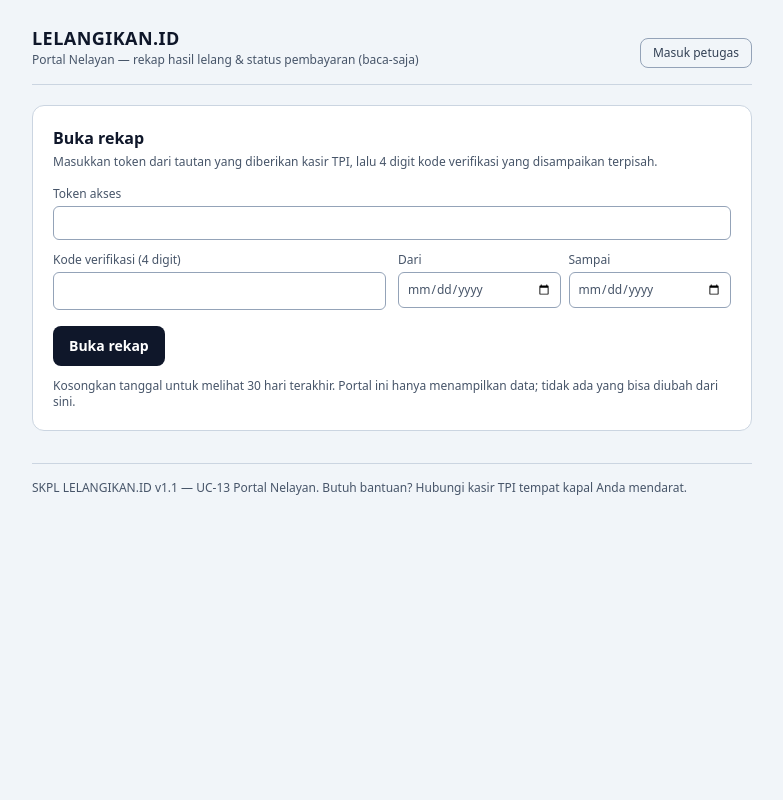
After one commit to Wasdabyx/LelangIkan.id, a Laravel app: page /portal-nelayan in a window 1280 px wide. The commit adds this page. Shown: the whole page, without its empty margins (248-1031 px from the left). Run offline with Laravel 12, Linux system fonts and the light colour scheme; style sheets or scripts are compiled from the project's sources; parts of the project's set-up code (start-up, migrations or seed data) failed here and were passed over.

Commit message:
Penambahan portal settlement nelayan

```diff
--- /dev/null
+++ b/sipeli-backend/app/Http/Controllers/Web/PortalNelayanWebController.php
@@ -0,0 +1,60 @@
+<?php
+
+namespace App\Http\Controllers\Web;
+
+use App\Http\Controllers\Controller;
+use App\Services\PortalNelayanService;
+use Illuminate\Http\Request;
+
+/**
+ * UC-13 / FR-56..FR-60: portal nelayan versi web (baca-saja, tanpa masuk).
+ * Akses memakai token pada tautan + verifikasi 4 digit yang disampaikan kasir secara terpisah.
+ * Halaman ini hanya menampilkan rekap hasil lelang dan status pembayaran; tidak ada aksi tulis.
+ */
+class PortalNelayanWebController extends Controller
+{
+    public function __construct(private PortalNelayanService $layanan)
+    {
+    }
+
+    /** GET /portal-nelayan : formulir token + kode */
+    public function formulir(Request $request)
+    {
+        return view('web.portal-nelayan', [
+            'rekap' => null,
+            'token' => (string) $request->query('token', ''),
+            'kode'  => '',
+            'dari'  => '',
+            'sampai' => '',
+        ]);
+    }
+
+    /** POST /portal-nelayan : buka rekap */
+    public function tampil(Request $request)
+    {
+        $data = $request->validate([
+            'token'  => ['required', 'string'],
+            'kode'   => ['required', 'string', 'size:4'],
+            'dari'   => ['nullable', 'date'],
+            'sampai' => ['nullable', 'date', 'after_or_equal:dari'],
+        ], [
+            'token.required'  => 'Token akses wajib diisi (ada pada tautan dari kasir).',
+            'kode.required'   => 'Kode verifikasi 4 digit wajib diisi.',
+            'kode.size'       => 'Kode verifikasi terdiri atas 4 digit.',
+            'sampai.after_or_equal' => 'Tanggal akhir tidak boleh lebih awal daripada tanggal awal.',
+        ]);
+
+        // Validasi token/kode/kedaluwarsa dijalankan PortalNelayanService (sama dengan jalur API),
+        // sehingga pesan "tautan tidak dikenali / kedaluwarsa / kode tidak sesuai" juga sama.
+        $tautan = $this->layanan->buka($data['token'], $data['kode']);
+        $rekap = $this->layanan->rekap($tautan->pemilik, $data['dari'] ?? null, $data['sampai'] ?? null);
+
+        return view('web.portal-nelayan', [
+            'rekap'  => $rekap,
+            'token'  => $data['token'],
+            'kode'   => $data['kode'],
+            'dari'   => $data['dari'] ?? $rekap['periode']['dari'],
+            'sampai' => $data['sampai'] ?? $rekap['periode']['sampai'],
+        ]);
+    }
+}
--- /dev/null
+++ b/sipeli-backend/resources/views/web/portal-nelayan.blade.php
@@ -0,0 +1,182 @@
+@php use App\Support\Tampilan; @endphp
+<!DOCTYPE html>
+<html lang="id">
+<head>
+    <meta charset="utf-8">
+    <meta name="viewport" content="width=device-width, initial-scale=1">
+    <title>Portal Nelayan &middot; LELANGIKAN.ID</title>
+    @vite(['resources/css/app.css'])
+</head>
+<body class="min-h-screen bg-slate-100 text-slate-800 antialiased">
+<div class="mx-auto max-w-3xl px-4 py-6 sm:px-6">
+    <header class="flex flex-wrap items-end justify-between gap-3 border-b border-slate-300 pb-4">
+        <div>
+            <div class="text-lg font-semibold tracking-wide text-slate-900">LELANGIKAN.ID</div>
+            <div class="text-xs text-slate-600">Portal Nelayan &mdash; rekap hasil lelang &amp; status pembayaran (baca-saja)</div>
+        </div>
+        <a href="{{ route('web.masuk') }}" class="rounded-lg border border-slate-400 px-3 py-1.5 text-xs font-medium text-slate-700 hover:bg-white">Masuk petugas</a>
+    </header>
+
+    @if (session('sukses'))
+        <div class="mt-4 rounded-xl border border-emerald-600 bg-emerald-50 px-4 py-3 text-sm text-emerald-900">{{ session('sukses') }}</div>
+    @endif
+    @if ($errors->any())
+        <div class="mt-4 rounded-xl border border-rose-600 bg-rose-50 px-4 py-3 text-sm text-rose-900">
+            <div class="font-semibold">Portal belum dapat dibuka:</div>
+            <ul class="mt-1 list-inside list-disc">
+                @foreach ($errors->all() as $pesan)
+                    <li>{{ $pesan }}</li>
+                @endforeach
+            </ul>
+        </div>
+    @endif
+
+    {{-- Formulir akses: token dari tautan kasir + kode 4 digit yang disampaikan terpisah (FR-59) --}}
+    <form method="POST" action="{{ route('web.portal.buka') }}" class="mt-5 rounded-xl border border-slate-300 bg-white p-5">
+        @csrf
+        <h1 class="text-base font-semibold text-slate-900">Buka rekap</h1>
+        <p class="mt-1 text-xs text-slate-600">
+            Masukkan token dari tautan yang diberikan kasir TPI, lalu 4 digit kode verifikasi yang disampaikan terpisah.
+        </p>
+        <div class="mt-4 grid gap-3 sm:grid-cols-2">
+            <label class="block text-xs text-slate-600 sm:col-span-2">
+                Token akses
+                <input name="token" value="{{ $token }}" required
+                       class="mt-1 w-full rounded-md border border-slate-400 px-3 py-2 font-mono text-xs">
+            </label>
+            <label class="block text-xs text-slate-600">
+                Kode verifikasi (4 digit)
+                <input name="kode" value="{{ $kode }}" required inputmode="numeric" maxlength="4" pattern="[0-9]{4}"
+                       class="mt-1 w-full rounded-md border border-slate-400 px-3 py-2 text-sm tracking-[0.4em]">
+            </label>
+            <div class="grid grid-cols-2 gap-2">
+                <label class="block text-xs text-slate-600">
+                    Dari
+                    <input type="date" name="dari" value="{{ $dari }}" class="mt-1 w-full rounded-md border border-slate-400 px-2 py-2 text-xs">
+                </label>
+                <label class="block text-xs text-slate-600">
+                    Sampai
+                    <input type="date" name="sampai" value="{{ $sampai }}" class="mt-1 w-full rounded-md border border-slate-400 px-2 py-2 text-xs">
+                </label>
+            </div>
+        </div>
+        <button class="mt-4 w-full rounded-lg bg-slate-900 px-4 py-2.5 text-sm font-semibold text-white hover:bg-slate-800 sm:w-auto">
+            Buka rekap
+        </button>
+        <p class="mt-3 text-xs text-slate-600">
+            Kosongkan tanggal untuk melihat 30 hari terakhir. Portal ini hanya menampilkan data; tidak ada yang bisa diubah dari sini.
+        </p>
+    </form>
+
+    @if ($rekap)
+        {{-- Identitas pemilik (FR-56) --}}
+        <div class="mt-5 rounded-xl border border-slate-300 bg-white p-5">
+            <div class="flex flex-wrap items-start justify-between gap-2">
+                <div>
+                    <div class="text-xs uppercase tracking-wide text-slate-600">Pemilik kapal</div>
+                    <div class="text-lg font-semibold text-slate-900">{{ $rekap['pemilik']['nama'] }}</div>
+                    <div class="text-xs text-slate-600">Rekening {{ $rekap['pemilik']['no_rekening'] ?? '-' }}</div>
+                </div>
+                <div class="text-right text-xs text-slate-600">
+                    Periode<br>
+                    <span class="font-semibold text-slate-900">{{ Tampilan::tanggal($rekap['periode']['dari']) }} &ndash; {{ Tampilan::tanggal($rekap['periode']['sampai']) }}</span>
+                </div>
+            </div>
+
+            <dl class="mt-4 grid gap-3 sm:grid-cols-3">
+                <div class="rounded-lg bg-slate-50 p-3">
+                    <dt class="text-xs text-slate-600">Nilai jual (bruto)</dt>
+                    <dd class="text-lg font-semibold text-slate-900">{{ Tampilan::rupiah($rekap['ringkasan']['total_bruto']) }}</dd>
+                </div>
+                <div class="rounded-lg bg-emerald-50 p-3">
+                    <dt class="text-xs text-emerald-800">Hak bersih nelayan</dt>
+                    <dd class="text-lg font-semibold text-emerald-900">{{ Tampilan::rupiah($rekap['ringkasan']['total_netto']) }}</dd>
+                </div>
+                <div class="rounded-lg bg-slate-50 p-3">
+                    <dt class="text-xs text-slate-600">Sudah dibayarkan</dt>
+                    <dd class="text-lg font-semibold text-slate-900">{{ Tampilan::rupiah($rekap['ringkasan']['total_dibayar']) }}</dd>
+                    <dd class="text-xs text-rose-700">Belum dibayar {{ Tampilan::rupiah($rekap['ringkasan']['belum_dibayar']) }}</dd>
+                </div>
+            </dl>
+            <p class="mt-3 text-xs text-slate-600">{{ $rekap['ringkasan']['catatan'] }}</p>
+        </div>
+
+        {{-- Rincian per kedatangan + unduhan bukti (FR-57, FR-58, FR-60) --}}
+        <div class="mt-5 space-y-3">
+            @forelse ($rekap['kedatangan'] as $k)
+                <div class="rounded-xl border border-slate-300 bg-white p-4">
+                    <div class="flex flex-wrap items-start justify-between gap-2">
+                        <div>
+                            <div class="text-sm font-semibold text-slate-900">{{ $k['nomor_kedatangan'] }} &middot; {{ $k['nama_kapal'] }}</div>
+                            <div class="text-xs text-slate-600">{{ Tampilan::tanggal($k['tanggal']) }} &middot; {{ $k['jumlah_lot'] }} lot terjual</div>
+                        </div>
+                        <span class="rounded-full px-2.5 py-0.5 text-xs font-semibold {{ Tampilan::warnaStatus($k['status_bayar']) }}">{{ $k['status_bayar'] }}</span>
+                    </div>
+
+                    <dl class="mt-3 grid grid-cols-2 gap-2 text-xs sm:grid-cols-4">
+                        <div><dt class="text-slate-600">Bruto</dt><dd class="font-semibold text-slate-900">{{ Tampilan::rupiah($k['total_bruto']) }}</dd></div>
+                        <div><dt class="text-slate-600">Retribusi</dt><dd class="font-semibold text-rose-700">&minus;{{ Tampilan::rupiah($k['potongan_retribusi']) }}</dd></div>
+                        <div><dt class="text-slate-600">Potongan lain</dt><dd class="font-semibold text-rose-700">&minus;{{ Tampilan::rupiah($k['potongan_lain']) }}</dd></div>
+                        <div><dt class="text-slate-600">Netto</dt><dd class="font-semibold text-emerald-800">{{ Tampilan::rupiah($k['total_netto']) }}</dd></div>
+                    </dl>
+                    <div class="mt-2 text-xs text-slate-600">
+                        Dibayar {{ Tampilan::rupiah($k['total_dibayar']) }} &middot; sisa {{ Tampilan::rupiah($k['sisa']) }}
+                        @if ($k['tanggal_bayar'])
+                            &middot; dicairkan {{ $k['tanggal_bayar'] }} ({{ $k['cara_pencairan'] ?? '-' }})
+                        @endif
+                        @if ($k['keterangan_potongan'])
+                            <br>Keterangan potongan: {{ $k['keterangan_potongan'] }}
+                        @endif
+                    </div>
+
+                    <div class="mt-3 flex flex-wrap items-center gap-2">
+                        @if ($k['id_bayar_nelayan'])
+                            <a href="{{ url('/api/nelayan/bukti/' . $k['id_bayar_nelayan'] . '.pdf?' . http_build_query(['token' => $token, 'kode' => $kode])) }}"
+                               class="rounded-md bg-emerald-700 px-3 py-1.5 text-xs font-semibold text-white hover:bg-emerald-800">
+                                Unduh bukti PDF ({{ $k['kode_bukti'] }})
+                            </a>
+                        @else
+                            <span class="text-xs text-slate-600">Belum ada bukti pembayaran: settlement belum dihitung kasir.</span>
+                        @endif
+                        @if (count($k['rincian_lot']))
+                            <details class="w-full">
+                                <summary class="cursor-pointer text-xs font-medium text-slate-700">Rincian {{ count($k['rincian_lot']) }} lot</summary>
+                                <table class="mt-2 w-full text-xs">
+                                    <thead class="bg-slate-50 text-left text-slate-600">
+                                        <tr>
+                                            <th class="px-2 py-1">Lot</th><th class="px-2 py-1">Ikan</th>
+                                            <th class="px-2 py-1 text-right">Berat</th><th class="px-2 py-1 text-right">Harga/kg</th>
+                                            <th class="px-2 py-1 text-right">Subtotal</th><th class="px-2 py-1">Status</th>
+                                        </tr>
+                                    </thead>
+                                    <tbody>
+                                        @foreach ($k['rincian_lot'] as $l)
+                                            <tr class="border-t border-slate-200">
+                                                <td class="px-2 py-1 font-mono">{{ $l['kode_lot'] }}</td>
+                                                <td class="px-2 py-1">{{ $l['nama_jenis'] }} {{ $l['kode_grade'] }}</td>
+                                                <td class="px-2 py-1 text-right">{{ Tampilan::angka($l['berat_final'], 2) }} kg</td>
+                                                <td class="px-2 py-1 text-right">{{ Tampilan::rupiah($l['harga_akhir_per_kg']) }}</td>
+                                                <td class="px-2 py-1 text-right">{{ Tampilan::rupiah($l['subtotal']) }}</td>
+                                                <td class="px-2 py-1">{{ $l['status_transaksi'] }}</td>
+                                            </tr>
+                                        @endforeach
+                                    </tbody>
+                                </table>
+                            </details>
+                        @endif
+                    </div>
+                </div>
+            @empty
+                <div class="rounded-xl border border-slate-300 bg-white px-4 py-6 text-center text-sm text-slate-600">
+                    Belum ada kedatangan kapal Anda pada periode ini.
+                </div>
+            @endforelse
+        </div>
+    @endif
+
+    <footer class="mt-8 border-t border-slate-300 pt-4 text-xs text-slate-600">
+        SKPL LELANGIKAN.ID v1.1 &mdash; UC-13 Portal Nelayan. Butuh bantuan? Hubungi kasir TPI tempat kapal Anda mendarat.
+    </footer>
+</div>
+</body>
+</html>
--- a/sipeli-backend/routes/web.php
+++ b/sipeli-backend/routes/web.php
@@ -5,6 +5,7 @@ use App\Http\Controllers\Web\AutentikasiWebController;
 use App\Http\Controllers\Web\KasirController;
 use App\Http\Controllers\Web\OperatorController;
 use App\Http\Controllers\Web\PapanController;
+use App\Http\Controllers\Web\PortalNelayanWebController;
 use App\Http\Controllers\Web\PimpinanController;
 use Illuminate\Support\Facades\Route;
 
@@ -28,6 +29,10 @@ Route::get('/masuk', [AutentikasiWebController::class, 'formulir'])->name('web.m
 Route::post('/masuk', [AutentikasiWebController::class, 'masuk'])->name('web.masuk.kirim');
 Route::post('/keluar', [AutentikasiWebController::class, 'keluar'])->name('web.keluar');
 Route::get('/beranda', fn () => redirect()->route(app(AutentikasiWebController::class)->beranda()))->name('web.beranda');
+
+// ---- portal nelayan (baca-saja, tanpa masuk; token + kode 4 digit, FR-59) ----
+Route::get('/portal-nelayan', [PortalNelayanWebController::class, 'formulir'])->name('web.portal');
+Route::post('/portal-nelayan', [PortalNelayanWebController::class, 'tampil'])->name('web.portal.buka');
 
 // ---- papan lelang (baca-saja, tanpa masuk) ------------------------------
 Route::get('/papan-lelang', [PapanController::class, 'papan'])->name('web.papan');
@@ -54,6 +59,10 @@ Route::middleware(['auth', 'web.peran:KASIR'])->prefix('dasbor/kasir')->group(fu
     Route::post('/settlement/{idKedatangan}', [KasirController::class, 'hitungSettlement'])->name('kasir.settlement.hitung');
     Route::get('/settlement/rincian/{id}', [KasirController::class, 'rincianSettlement'])->name('kasir.settlement.rincian');
     Route::post('/settlement/{id}/cairkan', [KasirController::class, 'cairkan'])->name('kasir.settlement.cairkan');
+    // FR-60: unduh bukti pembayaran nelayan (PDF) langsung dari dasbor kasir
+    Route::get('/settlement/{id}/bukti.pdf', [KasirController::class, 'buktiPdf'])->whereNumber('id')->name('kasir.settlement.bukti');
+    // FR-59: terbitkan tautan portal nelayan (token + kode 4 digit, ditampilkan sekali)
+    Route::post('/settlement/{id}/tautan', [KasirController::class, 'terbitkanTautanNelayan'])->whereNumber('id')->name('kasir.settlement.tautan');
 
     Route::get('/saldo', [KasirController::class, 'saldo'])->name('kasir.saldo');
     Route::post('/saldo/{id}/mutasi', [KasirController::class, 'mutasi'])->name('kasir.saldo.mutasi');
```
Also changed, not shown: sipeli-backend/app/Http/Controllers/Web/KasirController.php (+62 -2 lines), sipeli-backend/resources/views/web/kasir/settlement-rincian.blade.php (+59 -2 lines), sipeli-backend/resources/views/web/kasir/settlement.blade.php (+10 -4 lines), 3 other files.
